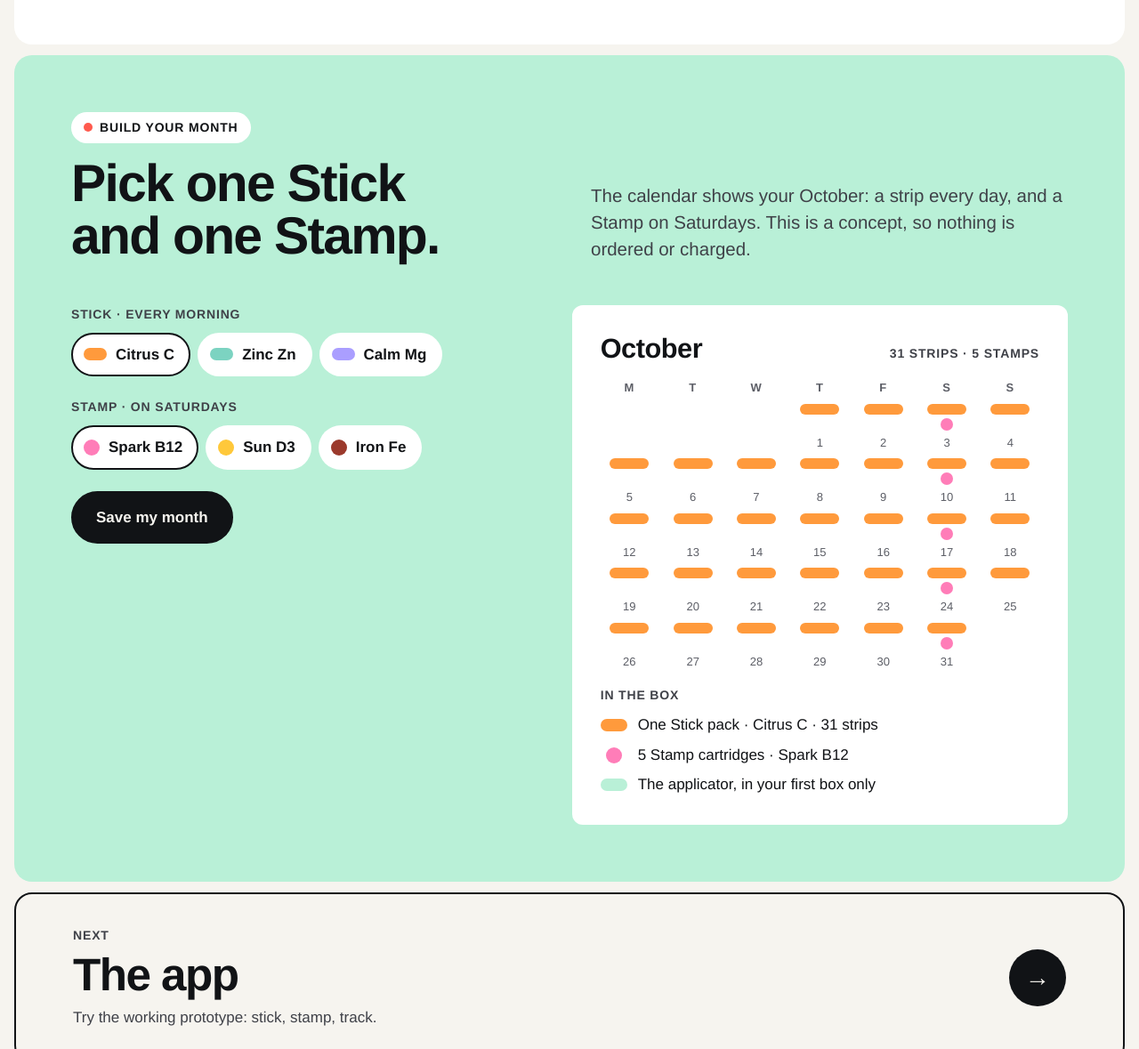
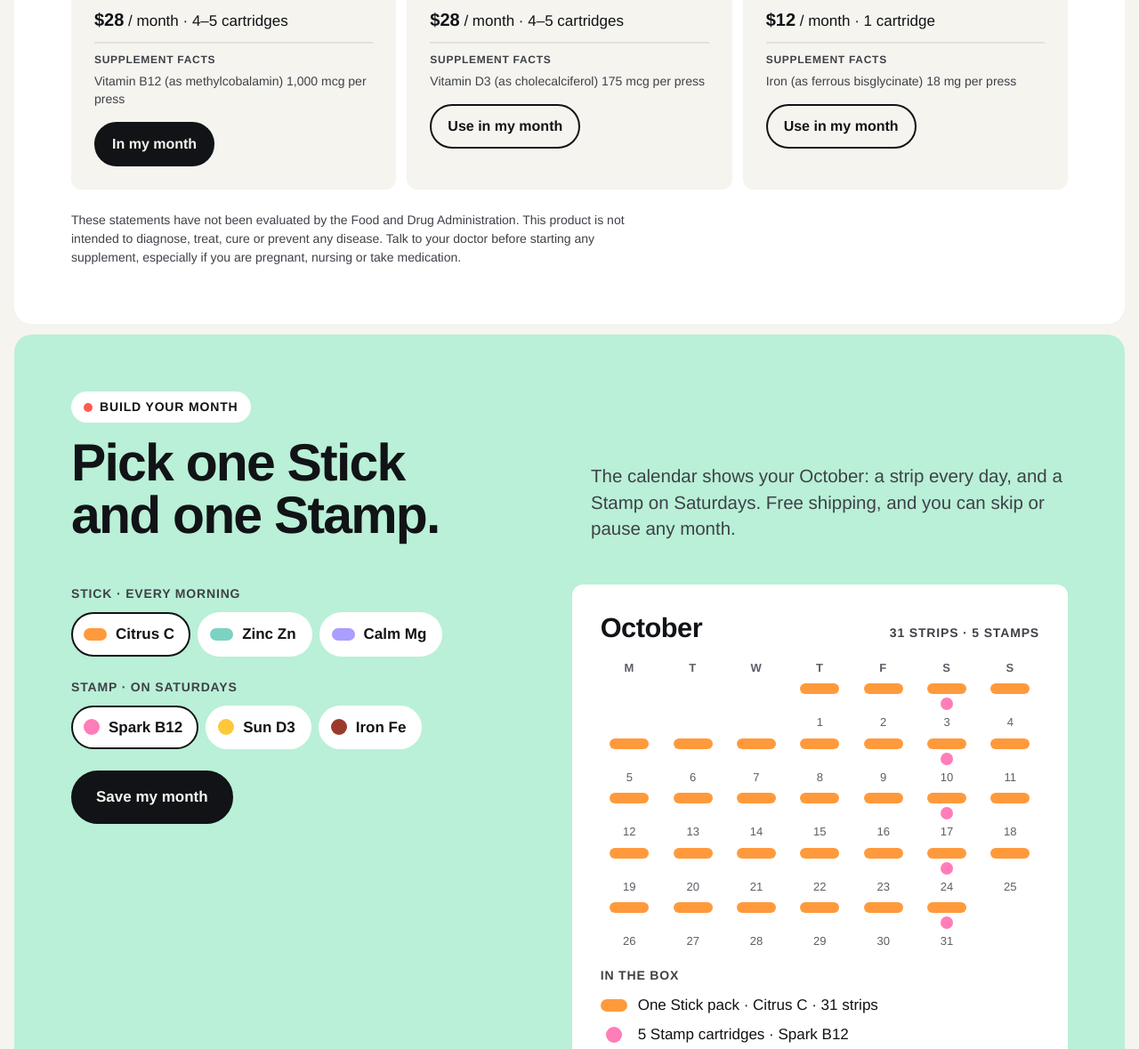
Before and after one commit to jkwon20241/affix, a plain HTML site: page range.html in a window 1280 px wide. Shown: the part 1112-2291 px from the top of the page at 89% size. Drawn offline with Linux system fonts and the light colour scheme; a web font is replaced by a local one.

Commit message:
Read like a launched brand: prices, supplement facts, FDA fine print, updated packaging photos
Co-Authored-By: Claude Opus 5.5 <noreply@anthropic.com>

```diff
--- a/css/site.css
+++ b/css/site.css
@@ -476,3 +476,14 @@ html.touring main { padding-bottom: 180px; }
 @media (prefers-reduced-motion: reduce) { .sir, .sir-glow::before, .sir-glow::after, .orb b, .orb i { animation: none !important; } }
 .sir { grid-template-columns: minmax(0, 1fr); }
 .sir-bar input { width: 0; }
+
+/* product details */
+.dose .price { font-size: 17px; color: var(--ink); }
+.dose .price b { font-size: 20px; }
+.dose .dfacts { font-size: 14px; line-height: 1.45; color: var(--ink70); display: grid; gap: 4px; border-top: 2px solid var(--line); padding-top: 10px; }
+.dose .dfacts .label { font-size: 12px; }
+.inbox .total { justify-content: space-between; border-top: 2px solid var(--ink); padding-top: 10px; margin-top: 4px; font-weight: 600; }
+.inbox .total b { font-size: 22px; }
+.fineprint { font-size: 14px; line-height: 1.5; color: var(--ink70); max-width: 80ch; margin-top: 24px; }
+.band.coral .fineprint { color: var(--ink); margin-top: 0; }
+.dose .dfacts span { display: block; }
--- a/js/app.js
+++ b/js/app.js
@@ -1,4 +1,4 @@
-/* Affix app prototype: Today, Stamp flow, Sites, Month, Me. It's Saturday, October 10, 2026, 9:41. */
+/* Affix app: Today, Stamp flow, Sites, Month, Me. It's Saturday, October 10, 2026, 9:41. */
 (function () {
   const { B, C, still, store, bump, setDot } = window.Affix;
   const $ = s => document.querySelector(s);
@@ -101,7 +101,7 @@
       <span class="k">Me</span><span class="t">Sam Rivera</span>
       <div class="card"><h3>My doses</h3><span class="k">Stick · every morning</span><div class="chips">${chip('stick')}</div><span class="k">Stamp · ${monthly() ? 'monthly' : 'weekly'}</span><div class="chips">${chip('stamp')}</div></div>
       <div class="card"><h3>Reminders</h3>${sw('am', 'Morning strip at 8:00')}${sw('sat', 'Stamp day, Saturdays')}</div>
-      <div class="card"><h3>Next box</h3><span>Ships Saturday, October 24: one ${st().full} pack and ${carts} of ${sp().full}.</span></div>
+      <div class="card"><h3>Next box</h3><span>Ships Saturday, October 24: one ${st().full} pack and ${carts} of ${sp().full}. $${st().price + sp().price}, free shipping.</span></div>
     </section>`;
   }
 
@@ -126,7 +126,7 @@
   function takeStick() {
     const s = st(), ov = $('#overlay');
     ov.innerHTML = `<div class="sheet" role="dialog" aria-label="Stick in progress"><svg viewBox="0 0 220 150" aria-hidden="true"><ellipse cx="110" cy="80" rx="96" ry="66" fill="#E58C86"/><ellipse cx="110" cy="74" rx="84" ry="56" fill="${C.tongue}"/><rect id="ostrip" x="40" y="58" width="140" height="34" rx="17" fill="${s.color}" transform="rotate(-8 110 75)"/></svg>
-      <div class="count" id="ocount">10</div><span class="note">Seconds left, sped up for this demo</span><span>Let it melt. No water needed.</span></div>`;
+      <div class="count" id="ocount">10</div><span class="note">Seconds left</span><span>Let it melt. No water needed.</span></div>`;
     ov.hidden = false;
     const finish = () => { S.log[TODAY] = { ...(S.log[TODAY] || {}), stick: S.stick, t: NOW }; setTimeout(() => { ov.hidden = true; ov.innerHTML = ''; render(); done('stick'); }, still ? 0 : 500); };
     if (!gs) { $('#ocount').textContent = '0'; finish(); return; }
--- a/js/assistant.js
+++ b/js/assistant.js
@@ -16,23 +16,23 @@
       sections: [
         ['six', 'Six doses', 'Three Stick strips (Citrus C, Zinc Zn, Calm Mg) and three Stamp cartridges (Spark B12, Sun D3, Iron Fe). Filter by format and add any dose to your month.', 'doses range filter stick stamp citrus zinc calm spark sun iron flavor colors codes'],
         ['build', 'Build your month', 'Pick one Stick and one Stamp. The calendar shows a strip every day and a Stamp on Saturdays, plus what comes in the box.', 'build month calendar october choose pick save box refill cartridges order buy price']] },
-    app: { file: 'app.html', name: 'The app', summary: 'A working phone prototype of the Affix app: take today’s Stick, press and hold to Stamp this week’s site, check the month and change doses.',
+    app: { file: 'app.html', name: 'The app', summary: 'The Affix app: take today’s Stick, press and hold to Stamp this week’s site, check the month and change your doses.',
       sections: [
-        ['try', 'App prototype', 'A working phone with Today, Sites, Month and Me. Take the Stick, hold to Stamp, tap days in Month, change doses in Me.', 'app phone prototype try today sites month me stamp hold take reminders demo interactive'],
+        ['try', 'The app', 'A phone with Today, Sites, Month and Me. Take the Stick, hold to Stamp, tap days in Month, change doses in Me.', 'app phone prototype try today sites month me stamp hold take reminders interactive'],
         ['features', 'What it does', 'Picks the site, logs both doses and ships refills on time.', 'features app does reminders log refills site']] },
     about: { file: 'about.html', name: 'About', summary: 'Why Affix swaps pills for a tongue strip and a press-on Stamp, how the strip-and-dot identity works, the brand in photographs, and credits.',
       sections: [
-        ['idea', 'The idea', 'What if vitamins worked like stickers and shots? With the numbers: 10 seconds, 1 press a week, 4 sites, 0 pills.', 'idea why concept reason story pills'],
+        ['idea', 'The idea', 'What if vitamins worked like stickers and shots? With the numbers: 10 seconds, 1 press a week, 4 sites, 0 pills.', 'idea why reason story pills'],
         ['system', 'The system', 'Two shapes do the work: the strip for Stick, the dot for Stamp, the i that joins them, and patterns that spell copy in Morse.', 'system identity logo brand design strip dot morse pattern wordmark symbol'],
         ['world', 'Out in the world', 'Photographs of packs, boxes, the Stamp applicator, the app, tape, posters, billboards and signs.', 'photos mockups packaging box pack posters billboard world images gallery album merch tape'],
-        ['credits', 'Credits', 'Designed by Jennie Kwon. Affix is a concept brand and makes no health claims.', 'credits designer who made jennie kwon concept real']] }
+        ['credits', 'Credits', 'Brand identity, packaging, app and website by Jennie Kwon.', 'credits designer who made jennie kwon']] }
   };
   const ORDER = ['home', 'range', 'app', 'about'];
   const INDEX = []; ORDER.forEach(k => PAGES[k].sections.forEach(([id, title, text, kw]) => INDEX.push({ page: k, id, title, text, kw })));
   const byId = id => INDEX.find(s => s.id === id);
   const here = PAGES[page] || PAGES.home;
   const reduce = () => matchMedia('(prefers-reduced-motion: reduce)').matches;
-  const SUGGEST = { home: ['Stick or Stamp?', 'Where are the photos?'], range: ['Which doses are Stamps?', 'How do I save my month?'], app: ['How do I stamp?', 'What does the app do?'], about: ['Who designed Affix?', 'Is Affix real?'] }[page] || [];
+  const SUGGEST = { home: ['Stick or Stamp?', 'Where are the photos?'], range: ['Which doses are Stamps?', 'How do I save my month?'], app: ['How do I stamp?', 'What does the app do?'], about: ['Who designed Affix?', 'How much is a box?'] }[page] || [];
   const esc = s => String(s).replace(/[&<>"]/g, c => ({ '&': '&amp;', '<': '&lt;', '>': '&gt;', '"': '&quot;' }[c]));
   const store = { get(k, d) { try { const v = localStorage.getItem(k); return v === null ? d : JSON.parse(v); } catch (e) { return d; } }, set(k, v) { try { localStorage.setItem(k, JSON.stringify(v)); } catch (e) {} } };
 
@@ -125,20 +125,21 @@
 
   /* ---------- answers ---------- */
   const STOP = new Set('a an the is are do does i you me my to of in on for and or with what where how can see show find which who about this that it its page site please tell there any some'.split(' '));
-  const SYN = { packaging: 'box pack', package: 'box pack', photo: 'photos', picture: 'photos', images: 'photos', buy: 'build month', order: 'build month', price: 'build month', cost: 'build month', real: 'concept credits', designer: 'credits', designed: 'credits', made: 'credits', logo: 'system wordmark symbol', shot: 'stamp arm', shots: 'stamp arm', tongue: 'stick strip', vitamin: 'doses range', vitamins: 'doses range', schedule: 'sites rotation', calendar: 'build month calendar' };
+  const SYN = { packaging: 'box pack', package: 'box pack', photo: 'photos', picture: 'photos', images: 'photos', buy: 'build month', order: 'build month', price: 'build month', cost: 'build month', real: 'credept credits', designer: 'credits', designed: 'credits', made: 'credits', logo: 'system wordmark symbol', shot: 'stamp arm', shots: 'stamp arm', tongue: 'stick strip', vitamin: 'doses range', vitamins: 'doses range', schedule: 'sites rotation', calendar: 'build month calendar' };
   function words(q) { let w = q.toLowerCase().replace(/[^a-z0-9\s]/g, ' ').split(/\s+/).filter(x => x && !STOP.has(x)); w = w.concat(...w.map(x => (SYN[x] || '').split(' ').filter(Boolean))); return [...new Set(w)]; }
   function search(q) { const w = words(q); if (!w.length) return [];
     return INDEX.map(s => { const hay = (s.title + ' ' + s.text + ' ' + s.kw).toLowerCase(); let sc = 0; w.forEach(x => { if (x.length > 1 && hay.includes(x)) sc += s.kw.split(' ').includes(x) ? 3 : 1; }); if (s.page === page) sc += 0.5; return { s, sc }; })
       .filter(r => r.sc >= 1).sort((a, b) => b.sc - a.sc).slice(0, 3).map(r => r.s); }
   function localAnswer(q, kind) {
     if (kind === 'summary' || /summar|overview|what('|’)?s on this page|tl;?dr/i.test(q)) return { text: `Here’s the ${here.name === 'Home' ? 'home' : here.name.replace(/^The /, '')} page. ${here.summary}`, go: here.sections.map(s => s[0]).slice(0, 3), tour: true };
-    if (/real|health|medical|safe|doctor/i.test(q)) return { text: 'Affix is a concept brand by Jennie Kwon. It isn’t a real product and makes no health claims, so for advice about vitamins, ask a doctor or pharmacist.', go: ['credits'] };
+    if (/real|health|medical|safe|doctor/i.test(q)) return { text: 'Affix doesn’t give medical advice. Talk to your doctor or pharmacist before starting any supplement, especially if you take medication.', go: ['six'] };
     if (/which.*stamps?|stamp doses/i.test(q)) return { text: 'The Stamps are Spark B12 and Sun D3, once a week, and Iron Fe, once a month.', go: ['six', 'range'] };
     if (/which.*(sticks?|strips?)|strip doses|stick doses/i.test(q)) return { text: 'The Stick strips are Citrus C and Zinc Zn for mornings, and Calm Mg for evenings.', go: ['six', 'range'] };
     if (/save.*month|build.*month|my month/i.test(q)) return { text: 'Pick one Stick and one Stamp in Build your month, then press Save my month. It shows up in the top bar.', go: ['build'] };
     if (/how (do|can) i stamp|how.*stamp work/i.test(q)) return { text: 'In the app, tap Stamp now, then press and hold the button until it clicks. The mark shows up on this week\u2019s site.', go: ['try'] };
     if (/what does the app do|app do/i.test(q)) return { text: 'The app picks the site for each Stamp, logs your strips and Stamps, and ships refills on time.', go: ['features', 'try'] };
-    if (/who (designed|made|created)|designer/i.test(q)) return { text: 'Affix was designed by Jennie Kwon.', go: ['credits'] };
+    if (/how much|price|cost|box/i.test(q)) return { text: 'A month is a Stick pack at $24 plus your Stamp: $28 for Spark or Sun, $12 for Iron. The applicator is free with your first box, and shipping is free.', go: ['build'] };
+    if (/who (designed|made|created)|designer/i.test(q)) return { text: 'Affix’s brand, packaging, app and website were designed by Jennie Kwon.', go: ['credits'] };
     if (/stick or stamp|difference/i.test(q)) return { text: 'Stick is a strip that melts on your tongue every morning. Stamp is a press on your arm or thigh once a week.', go: ['formats'] };
     if (/^(hi|hello|hey)\b/i.test(q) && q.length < 14) return { text: 'Hi. Ask me where something is, or say “walk me through it” for a tour.', go: [] };
     const hits = search(q);
@@ -146,7 +147,7 @@
     const name = s => s.page === page ? s.title : `${s.title} on ${PAGES[s.page].name}`;
     return { text: `I found it in ${name(hits[0])}.`, go: hits.map(h => h.id) };
   }
-  const RULES = () => `You are Ask Affix, the guide on the website of Affix, a concept vitamin brand designed by Jennie Kwon. Affix is not a real product and makes no health claims: never give medical or dosing advice; if asked, say it's a concept and suggest a doctor or pharmacist.
+  const RULES = () => `You are Ask Affix, the guide on the website of Affix, a vitamin brand (brand and website designed by Jennie Kwon). Never give medical or dosing advice and never claim health benefits; if asked, suggest a doctor or pharmacist. Prices: Stick packs $24/month, Spark and Sun $28/month, Iron $12/month, applicator free with the first box, free shipping.
 Talk like a friendly assistant: one or two short sentences, at most 40 words, no lists, no emoji, no greetings unless greeted, never mention being an AI or a model. Use only the site content below.
 Reply with only a JSON object: {"answer": string, "go": [up to 3 section ids from the index, most relevant first], "tour": boolean}. Set "tour" true when the visitor wants to be guided or shown around.
 
--- a/js/brand.js
+++ b/js/brand.js
@@ -1,4 +1,4 @@
-/* Affix brand drawing kit (concept v2: Stick + Stamp).
+/* Affix brand drawing kit (Stick + Stamp).
    Every function returns an SVG string. Shared by the website and the mockup artwork. */
 (function () {
   const C = {
@@ -8,12 +8,12 @@
   };
   // Stick doses are strips, Stamp doses are dots.
   const DOSES = [
-    { key: 'citrus', code: 'C', name: 'Citrus', full: 'Citrus C', color: '#FF9A3C', fg: C.ink, format: 'stick', when: 'Daily' },
-    { key: 'zinc', code: 'Zn', name: 'Zinc', full: 'Zinc Zn', color: '#7CD3C1', fg: C.ink, format: 'stick', when: 'Daily' },
-    { key: 'calm', code: 'Mg', name: 'Calm', full: 'Calm Mg', color: '#AA9EFF', fg: C.ink, format: 'stick', when: 'Evenings' },
-    { key: 'spark', code: 'B12', name: 'Spark', full: 'Spark B12', color: '#FF7DB8', fg: C.ink, format: 'stamp', when: 'Weekly' },
-    { key: 'sun', code: 'D3', name: 'Sun', full: 'Sun D3', color: '#FFC83A', fg: C.ink, format: 'stamp', when: 'Weekly' },
-    { key: 'iron', code: 'Fe', name: 'Iron', full: 'Iron Fe', color: '#9B3A2C', fg: C.paper, format: 'stamp', when: 'Monthly' }
+    { key: 'citrus', code: 'C', name: 'Citrus', full: 'Citrus C', color: '#FF9A3C', fg: C.ink, format: 'stick', when: 'Daily', price: 24, count: '31 strips', facts: 'Vitamin C (as ascorbic acid) 90 mg · 100% DV' },
+    { key: 'zinc', code: 'Zn', name: 'Zinc', full: 'Zinc Zn', color: '#7CD3C1', fg: C.ink, format: 'stick', when: 'Daily', price: 24, count: '31 strips', facts: 'Zinc (as zinc citrate) 11 mg · 100% DV' },
+    { key: 'calm', code: 'Mg', name: 'Calm', full: 'Calm Mg', color: '#AA9EFF', fg: C.ink, format: 'stick', when: 'Evenings', price: 24, count: '31 strips', facts: 'Magnesium (as magnesium glycinate) 100 mg · 24% DV' },
+    { key: 'spark', code: 'B12', name: 'Spark', full: 'Spark B12', color: '#FF7DB8', fg: C.ink, format: 'stamp', when: 'Weekly', price: 28, count: '4–5 cartridges', facts: 'Vitamin B12 (as methylcobalamin) 1,000 mcg per press' },
+    { key: 'sun', code: 'D3', name: 'Sun', full: 'Sun D3', color: '#FFC83A', fg: C.ink, format: 'stamp', when: 'Weekly', price: 28, count: '4–5 cartridges', facts: 'Vitamin D3 (as cholecalciferol) 175 mcg per press' },
+    { key: 'iron', code: 'Fe', name: 'Iron', full: 'Iron Fe', color: '#9B3A2C', fg: C.paper, format: 'stamp', when: 'Monthly', price: 12, count: '1 cartridge', facts: 'Iron (as ferrous bisglycinate) 18 mg per press' }
   ];
   const D = Object.fromEntries(DOSES.map(d => [d.key, d]));
 
@@ -57,7 +57,7 @@
     return `<svg xmlns="http://www.w3.org/2000/svg" viewBox="0 0 440 640" aria-hidden="true"><rect x="70" y="0" width="300" height="96" rx="48" fill="${d.color}"/><rect x="0" y="52" width="440" height="588" rx="52" fill="${body}"/><rect x="40" y="92" width="360" height="10" rx="5" fill="${C.mintDeep}"/>` +
       put(wordmark({ dot: d.color }), 40, 170, 230, 230 * WM_H / WM_W) +
       `<text x="40" y="372" font-family="Host Grotesk, sans-serif" font-weight="700" font-size="48" letter-spacing="-1" fill="${C.ink}">Stick</text>` +
-      `<text x="40" y="410" font-family="Host Grotesk, sans-serif" font-size="19" fill="${C.ink}">${d.full} · 30 strips</text>` +
+      `<text x="40" y="410" font-family="Host Grotesk, sans-serif" font-size="19" fill="${C.ink}">${d.full} · 31 strips</text>` +
       `<circle cx="358" cy="558" r="42" fill="${d.color}"/><text x="358" y="569" text-anchor="middle" font-family="Host Grotesk, sans-serif" font-weight="700" font-size="30" fill="${d.fg}">${d.code}</text></svg>`;
   }
   function inner(svg) { return svg.replace(/^<svg[^>]*>/, '').replace(/<\/svg>$/, '').replace(/^/, ''); }
--- a/js/range.js
+++ b/js/range.js
@@ -13,6 +13,8 @@
     <div class="code">${d.code}</div>
     <div class="meta"><h2 class="nm" style="font-size:22px;letter-spacing:0">${d.name}</h2><span class="label">${d.format === 'stick' ? 'Stick' : 'Stamp'} · ${d.when}</span></div>
     <p>${NOTE[d.key]}</p>
+    <p class="price"><b>$${d.price}</b> / month · ${d.count}</p>
+    <div class="dfacts"><span class="label">Supplement facts</span><span>${d.facts}</span></div>
     <button type="button" class="btn btn-line add" data-key="${d.key}" aria-pressed="false">Use in my month</button></article>`).join('');
 
   function syncCards() { document.querySelectorAll('.add').forEach(b => { const on = state.stick === b.dataset.key || state.stamp === b.dataset.key; b.setAttribute('aria-pressed', on); b.textContent = on ? 'In my month' : 'Use in my month'; }); }
@@ -45,7 +47,8 @@
     $('#oct-sum').textContent = `31 strips · ${stamps} ${stamps === 1 ? 'stamp' : 'stamps'}`;
     $('#inbox').innerHTML = `<li><i style="background:${st.color}"></i>One Stick pack · ${st.full} · 31 strips</li>
       <li><i class="dot" style="background:${sp.color}"></i>${stamps} Stamp ${stamps === 1 ? 'cartridge' : 'cartridges'} · ${sp.full}</li>
-      <li><i style="background:${C.mint}"></i>The applicator, in your first box only</li>`;
+      <li><i style="background:${C.mint}"></i>The applicator, free with your first box</li>
+      <li class="total"><span>Monthly total</span><b>$${st.price + sp.price}</b></li>`;
     syncCards();
   }
   render();
--- a/js/site.js
+++ b/js/site.js
@@ -35,7 +35,7 @@
   }
 
   // Next page, so every page ends with a clear way on.
-  const NEXT = { home: ['range.html', 'The range', 'Six doses, two ways, and a builder for your month.'], range: ['app.html', 'The app', 'Try the working prototype: stick, stamp, track.'], app: ['about.html', 'About', 'The idea, the identity system and the brand out in the world.'], about: ['index.html', 'Back to the start', 'Vitamins you stick and stamp.'] }[page];
+  const NEXT = { home: ['range.html', 'The range', 'Six doses, two ways, and a builder for your month.'], range: ['app.html', 'The app', 'Stick, stamp and track it, all from your phone.'], app: ['about.html', 'About', 'The idea, the identity system and the brand out in the world.'], about: ['index.html', 'Back to the start', 'Vitamins you stick and stamp.'] }[page];
   if (foot && NEXT) { const a = document.createElement('a'); a.className = 'band nextpage'; a.href = NEXT[0];
     a.innerHTML = `<span><span class="label">Next</span><b>${NEXT[1]}</b><p>${NEXT[2]}</p></span><span class="arrow" aria-hidden="true">→</span>`; foot.before(a); }
   // A hairline under the top bar once the page scrolls.
--- a/range.html
+++ b/range.html
@@ -24,12 +24,13 @@
         </div></div>
     </div>
     <div class="doses" id="doses"></div>
+    <p class="fineprint">These statements have not been evaluated by the Food and Drug Administration. This product is not intended to diagnose, treat, cure or prevent any disease. Talk to your doctor before starting any supplement, especially if you are pregnant, nursing or take medication.</p>
   </section>
 
   <section class="band mint" id="build" aria-labelledby="h-build">
     <div class="band-head split">
       <div style="display:grid;gap:16px"><span class="pill"><i></i>Build your month</span><h2 id="h-build">Pick one Stick and one&nbsp;Stamp.</h2></div>
-      <p class="lede">The calendar shows your October: a strip every day, and a Stamp on Saturdays. This is a concept, so nothing is ordered or&nbsp;charged.</p>
+      <p class="lede">The calendar shows your October: a strip every day, and a Stamp on Saturdays. Free shipping, and you can skip or pause any&nbsp;month.</p>
     </div>
     <div class="build">
       <form class="choose" id="choose">
```
Also changed, not shown: about.html (+1 -1 lines), app.html (+2 -2 lines), index.html (+1 -1 lines), img/dose-box.jpg, img/sachet-hand.jpg, img/stamp-box-tube.jpg, img/stamp-box.jpg, img/taped-box-1.jpg, img/taped-box-4.jpg, img/two-boxes.jpg, img/two-paper-boxes.jpg.
